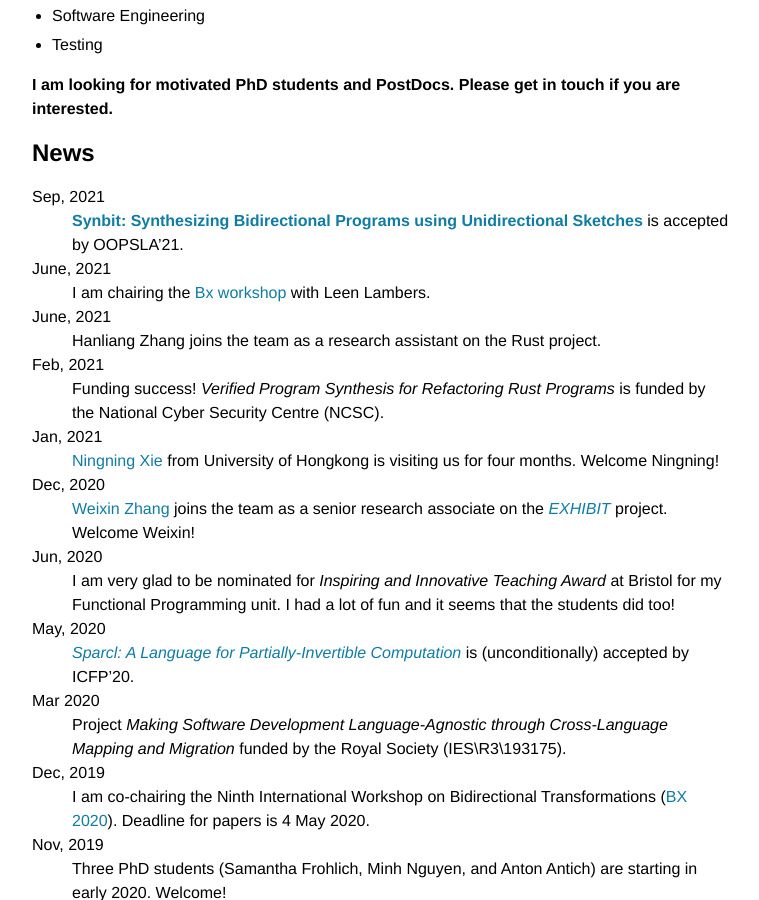
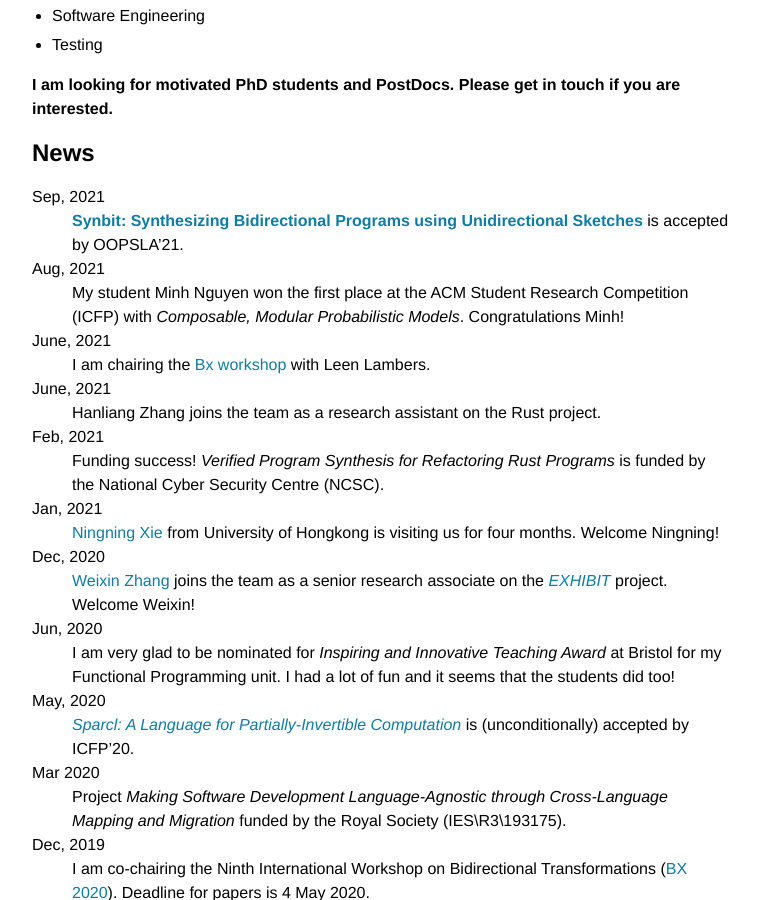
Before and after one commit to mengwangoxf/mengwangoxf.github.io, a Jekyll site: the page built from index.md, in a window 1280 px wide and 900 px high, scrolled down 805 px. Shown: the whole window, without its empty margins (258-1017 px from the left). Built offline with Jekyll 4.4.1, drawn with Linux system fonts in a browser that asks for light colours.

Commit message:
Minh SRC

```diff
--- a/index.md
+++ b/index.md
@@ -30,6 +30,9 @@ The central theme of his research is to apply theoretical rigour to practical pr
 
 Sep, 2021
 : [**Synbit: Synthesizing Bidirectional Programs using Unidirectional Sketches**](./Papers/oopsla21.pdf) is  accepted by OOPSLA'21.
+
+Aug, 2021
+: My student Minh Nguyen won the first place at the ACM Student Research Competition (ICFP) with *Composable, Modular Probabilistic Models*. Congratulations Minh!
 
 June, 2021
 : I am chairing the [Bx workshop](http://bx-community.wikidot.com/bx2021:home) with Leen Lambers.
```
